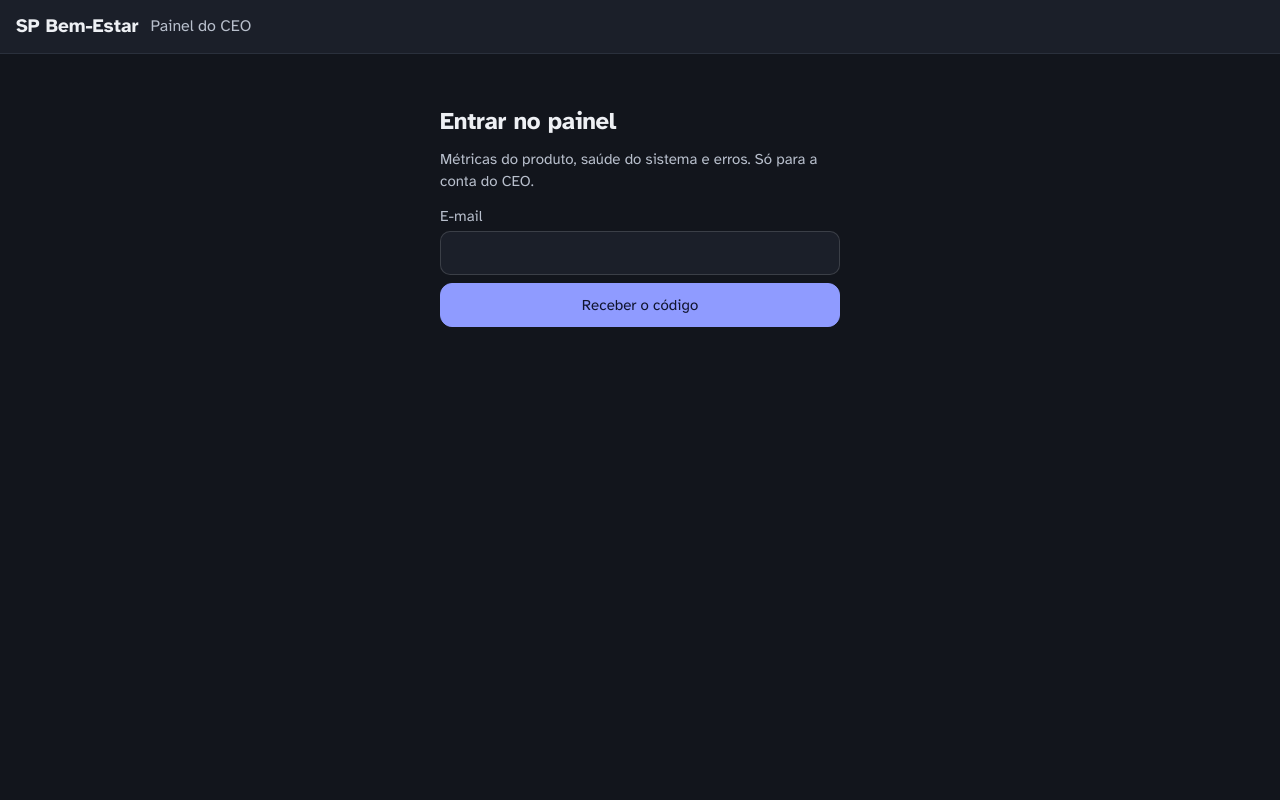
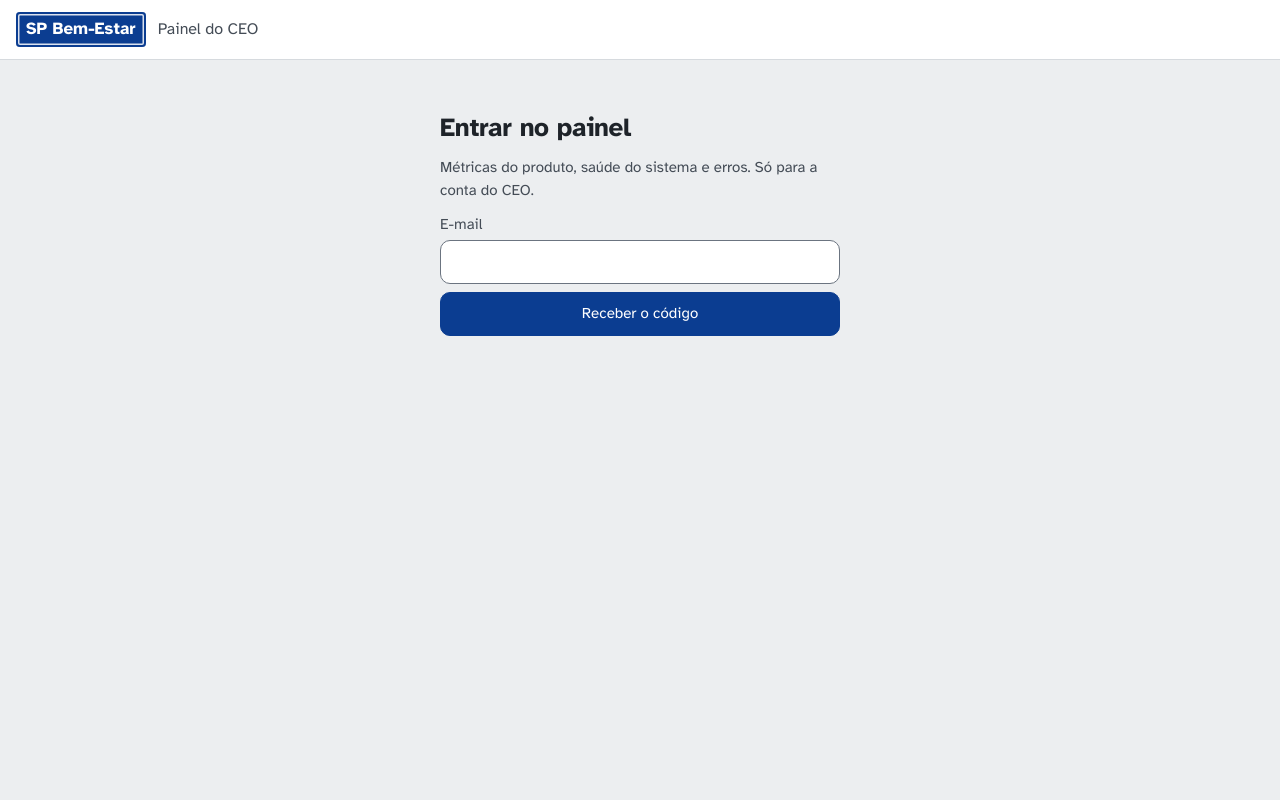
Before and after one commit to caioeduardopereirafelix/Sp-Bem-Estar, a Spring Boot app: page /ceo.html in a window 1280 px wide. Run offline with Spring Boot 4, Linux system fonts and the light colour scheme; some of the project's set-up classes (security, data sources, template engines, error pages and the like) are left out, and stand-ins take their place.

Commit message:
feat: redesenha o front-end com identidade de placa de rua e foco em WCAG
- tema claro por padrão seguindo prefers-color-scheme, mapa Positron no claro e Fiord no escuro
- marca como placa azul, amarelo de sinalização só na ação de relatar
- remove botão de menu e o + duplicados
- novas cores de status distinguíveis por daltônicos, mantendo as formas
- alvos de toque de 44px, raios e sombras consistentes, atribuição legível nos dois temas

```diff
--- a/src/main/resources/static/404.html
+++ b/src/main/resources/static/404.html
@@ -1,9 +1,10 @@
 <!doctype html>
-<html lang="pt-BR" data-theme="dark">
+<html lang="pt-BR">
 <head>
     <meta charset="utf-8">
     <meta name="viewport" content="width=device-width, initial-scale=1, viewport-fit=cover">
-    <meta name="theme-color" content="#1b1f29">
+    <meta name="theme-color" content="#eceef0" media="(prefers-color-scheme: light)">
+    <meta name="theme-color" content="#121519" media="(prefers-color-scheme: dark)">
     <meta name="robots" content="noindex">
     <title>Página não encontrada · SP Bem-Estar</title>
     <link rel="icon" href="/icons/favicon-32.png" type="image/png">
--- a/src/main/resources/static/ceo.css
+++ b/src/main/resources/static/ceo.css
@@ -79,7 +79,7 @@
     margin: 0;
     padding: 10px 12px;
     border: 1px solid var(--border);
-    border-radius: 12px;
+    border-radius: 10px;
     font-weight: 700;
 }
 
@@ -121,7 +121,7 @@
     gap: 2px;
     padding: 10px 12px;
     border: 1px solid var(--border);
-    border-radius: 12px;
+    border-radius: 10px;
     background: var(--surface);
     min-width: 0;
 }
@@ -315,7 +315,7 @@
     font-size: 14px;
     border: 1px solid var(--border);
     border-left: 4px solid var(--danger-text);
-    border-radius: 12px;
+    border-radius: 10px;
     overflow-wrap: anywhere;
 }
 
--- a/src/main/resources/static/ceo.html
+++ b/src/main/resources/static/ceo.html
@@ -1,10 +1,11 @@
 <!doctype html>
-<html lang="pt-BR" data-theme="dark">
+<html lang="pt-BR">
 <head>
     <meta charset="utf-8">
     <meta name="viewport" content="width=device-width, initial-scale=1">
     <meta name="robots" content="noindex, nofollow">
-    <meta name="theme-color" content="#1b1f29">
+    <meta name="theme-color" content="#eceef0" media="(prefers-color-scheme: light)">
+    <meta name="theme-color" content="#121519" media="(prefers-color-scheme: dark)">
     <title>Painel do CEO · SP Bem-Estar</title>
     <link rel="preload" href="fonts/atkinson-400.woff2" as="font" type="font/woff2" crossorigin>
     <link rel="stylesheet" href="map.css">
--- a/src/main/resources/static/js/districts.js
+++ b/src/main/resources/static/js/districts.js
@@ -31,7 +31,7 @@ export function bindDistrict(feature, layer) {
         ${numberFormat.format(p.openIssues)} problemas em aberto<br>
         ${rateFormat.format(p.openIssuesPer10k ?? 0)} a cada 10 mil moradores`, {sticky: true});
     layer.on({
-        mouseover: () => layer.setStyle({weight: 3, color: '#1b2130'}),
+        mouseover: () => layer.setStyle({weight: 3, color: '#1e2329'}),
         mouseout: () => districtLayer.resetStyle(layer),
     });
 }
--- a/src/main/resources/static/map.css
+++ b/src/main/resources/static/map.css
@@ -16,60 +16,69 @@
 
 :root {
     color-scheme: light;
-    --page: #f2f4f7;
+    --page: #eceef0;
     --surface: #ffffff;
-    --text-primary: #1b2130;
-    --text-secondary: #4a5263;
-    --text-muted: #6f7787;
-    --hairline: #e3e6ec;
-    --border: rgba(27, 33, 48, 0.14);
-    --accent: #3445d1;
+    --raised: #f4f5f7;
+    --text-primary: #1e2329;
+    --text-secondary: #444c56;
+    --text-muted: #5c6570;
+    --hairline: #d6dade;
+    --border: #6b7480;
+    --accent: #0b3d91;
     --accent-ink: #ffffff;
-    --accent-soft: #eaedff;
-    --danger-text: #b42f2f;
-    --success-text: #006300;
-    --shadow: 0 8px 28px rgba(27, 33, 48, 0.18);
-    --status-open: #d03b3b;
-    --status-confirmed: #ec835a;
-    --status-progress: #fab219;
-    --status-resolved: #0ca30c;
+    --accent-soft: #e3ebf8;
+    --plate: #0b3d91;
+    --plate-ink: #ffffff;
+    --signal: #ffcc00;
+    --signal-ink: #1e2329;
+    --danger-text: #b3261e;
+    --success-text: #146c2e;
+    --shadow: 0 2px 10px rgba(30, 35, 41, 0.16);
+    --status-open: #c4361f;
+    --status-confirmed: #a86400;
+    --status-progress: #6a3fb5;
+    --status-resolved: #1d7a3a;
     --font: "Atkinson Hyperlegible", system-ui, -apple-system, "Segoe UI", sans-serif;
 }
 
 @media (prefers-color-scheme: dark) {
     :root:where(:not([data-theme="light"])) {
         color-scheme: dark;
-        --page: #12151c;
-        --surface: #1b1f29;
-        --text-primary: #eef0f4;
-        --text-secondary: #b8bfcc;
-        --text-muted: #8a92a1;
-        --hairline: #2a303c;
-        --border: rgba(255, 255, 255, 0.14);
-        --accent: #8f9bff;
-        --accent-ink: #10142e;
-        --accent-soft: #252c52;
-        --danger-text: #e66767;
-        --success-text: #2fbf4f;
-        --shadow: 0 8px 28px rgba(0, 0, 0, 0.5);
+        --page: #121519;
+        --surface: #1b1f25;
+        --raised: #252a32;
+        --text-primary: #eef1f4;
+        --text-secondary: #c2c8d0;
+        --text-muted: #9aa3ad;
+        --hairline: #2e343d;
+        --border: #7c8692;
+        --accent: #8db4ff;
+        --accent-ink: #0b1a33;
+        --accent-soft: #1f2c44;
+        --plate: #1d4fae;
+        --danger-text: #ff8a80;
+        --success-text: #6fd38a;
+        --shadow: 0 2px 12px rgba(0, 0, 0, 0.45);
     }
 }
 
 :root[data-theme="dark"] {
     color-scheme: dark;
-    --page: #12151c;
-    --surface: #1b1f29;
-    --text-primary: #eef0f4;
-    --text-secondary: #b8bfcc;
-    --text-muted: #8a92a1;
-    --hairline: #2a303c;
-    --border: rgba(255, 255, 255, 0.14);
-    --accent: #8f9bff;
-    --accent-ink: #10142e;
-    --accent-soft: #252c52;
-    --danger-text: #e66767;
-    --success-text: #2fbf4f;
-    --shadow: 0 8px 28px rgba(0, 0, 0, 0.5);
+    --page: #121519;
+    --surface: #1b1f25;
+    --raised: #252a32;
+    --text-primary: #eef1f4;
+    --text-secondary: #c2c8d0;
+    --text-muted: #9aa3ad;
+    --hairline: #2e343d;
+    --border: #7c8692;
+    --accent: #8db4ff;
+    --accent-ink: #0b1a33;
+    --accent-soft: #1f2c44;
+    --plate: #1d4fae;
+    --danger-text: #ff8a80;
+    --success-text: #6fd38a;
+    --shadow: 0 2px 12px rgba(0, 0, 0, 0.45);
 }
 
 * {
@@ -284,7 +292,7 @@ a {
 
 .view-title {
     margin: 0;
-    font-size: 22px;
+    font-size: 26px;
     line-height: 1.25;
     font-weight: 700;
     letter-spacing: -0.01em;
@@ -371,7 +379,7 @@ a {
     font-size: 15px;
     min-height: 44px;
     padding: 8px 14px;
-    border-radius: 12px;
+    border-radius: 10px;
     border: 1px solid var(--border);
     background: var(--surface);
     color: var(--text-primary);
@@ -1260,6 +1264,16 @@ select, input[type="text"], input[type="email"], input[type="password"], input[t
 }
 
 :root {
+    --user-color: #0a6fc2;
+}
+
+@media (prefers-color-scheme: dark) {
+    :root:where(:not([data-theme="light"])) {
+        --user-color: #33c3f0;
+    }
+}
+
+:root[data-theme="dark"] {
     --user-color: #33c3f0;
 }
 
@@ -1735,18 +1749,18 @@ select, input[type="text"], input[type="email"], input[type="password"], input[t
         padding: 20px;
     }
 
-    .view-title {
-        font-size: 24px;
-    }
-
     .category-grid {
         grid-template-columns: repeat(2, minmax(0, 1fr));
     }
 }
 
 @media (prefers-reduced-motion: reduce) {
-    .panel {
+    .panel, .fab-locate, .user-arrow {
         transition: none;
+    }
+
+    .report-pill:active {
+        transform: none;
     }
 
     .photo-check.pending::before {
@@ -1794,8 +1808,14 @@ body.doc-page {
 }
 
 .topbar a {
-    color: inherit;
+    display: inline-block;
+    padding: 4px 10px 5px;
+    border-radius: 4px;
+    background: var(--plate);
+    color: var(--plate-ink);
+    box-shadow: inset 0 0 0 2px var(--plate), inset 0 0 0 3.5px rgba(255, 255, 255, 0.85);
     text-decoration: none;
+    font-size: 17px;
 }
 
 .doc {
--- a/src/main/resources/static/offline.html
+++ b/src/main/resources/static/offline.html
@@ -1,9 +1,10 @@
 <!doctype html>
-<html lang="pt-BR" data-theme="dark">
+<html lang="pt-BR">
 <head>
     <meta charset="utf-8">
     <meta name="viewport" content="width=device-width, initial-scale=1, viewport-fit=cover">
-    <meta name="theme-color" content="#1b1f29">
+    <meta name="theme-color" content="#eceef0" media="(prefers-color-scheme: light)">
+    <meta name="theme-color" content="#121519" media="(prefers-color-scheme: dark)">
     <title>Sem internet · SP Bem-Estar</title>
     <link rel="icon" href="icons/favicon-32.png" type="image/png">
     <link rel="stylesheet" href="map.css">
--- a/src/main/resources/static/sw.js
+++ b/src/main/resources/static/sw.js
@@ -1,4 +1,4 @@
-const CACHE = 'spbemestar-offline-v1';
+const CACHE = 'spbemestar-offline-v2';
 const OFFLINE_FILES = ['/offline.html', '/map.css', '/icons/icon-192.png', '/icons/favicon-32.png',
     '/fonts/atkinson-400.woff2', '/fonts/atkinson-700.woff2'];
 
```
Also changed, not shown: other parts of src/main/resources/static/map.css (+96 -101 lines), src/main/resources/static/index.html (+7 -12 lines), src/main/resources/static/js/core.js (+5 -5 lines), src/main/resources/static/js/mapview.js (+17 -5 lines), src/main/resources/static/manifest.webmanifest.
